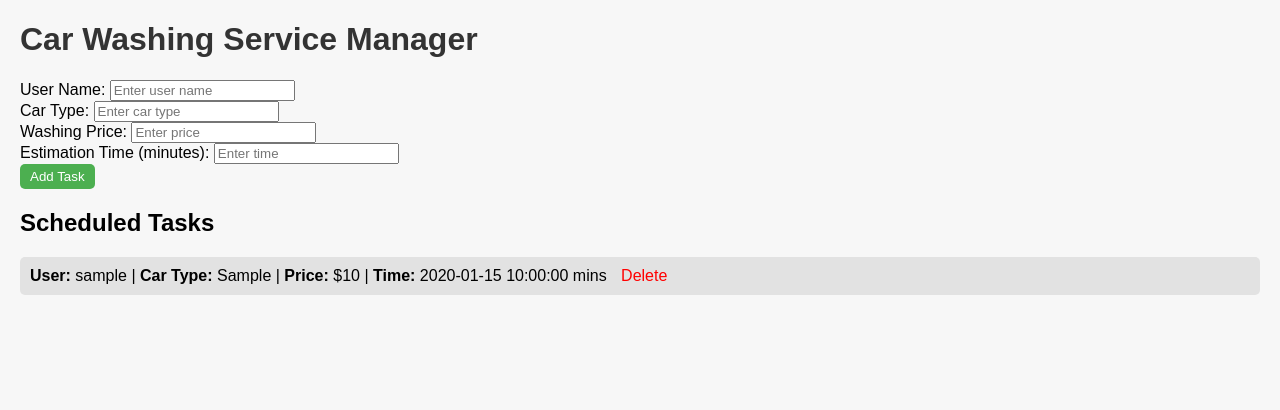
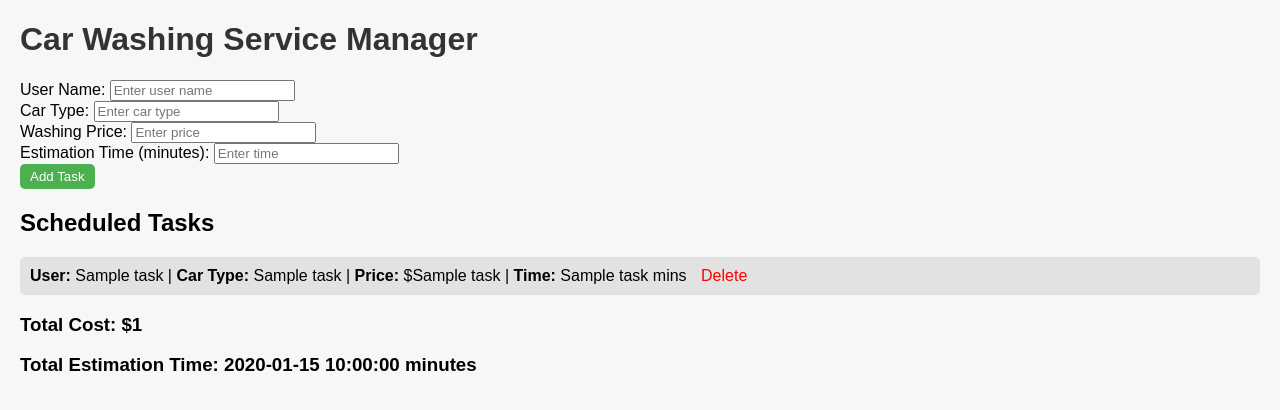
Before and after one commit to venkey3413/Hr-carwash, a Flask app: template templates/index.html in a window 1280 px wide. Shown: the top 410 px of the page. Run offline with Flask 3, Linux system fonts and the light colour scheme; the template is opened without the code that fills it: most values are stand-ins (such as "Sample title", 1, 10 or a date in 2020).

Commit message:
Update index.html

```diff
--- a/templates/index.html
+++ b/templates/index.html
@@ -28,13 +28,16 @@
     <ul>
         {% for task in tasks %}
         <li>
-            <strong>User:</strong> {{ task.user_name }} |
-            <strong>Car Type:</strong> {{ task.car_type }} |
-            <strong>Price:</strong> ${{ task.washing_price }} |
-            <strong>Time:</strong> {{ task.estimation_time }} mins
-            <a href="/delete/{{ loop.index0 }}">Delete</a>
+            <strong>User:</strong> {{ task[1] }} |
+            <strong>Car Type:</strong> {{ task[2] }} |
+            <strong>Price:</strong> ${{ task[3] }} |
+            <strong>Time:</strong> {{ task[4] }} mins
+            <a href="/delete/{{ task[0] }}">Delete</a>
         </li>
         {% endfor %}
     </ul>
+
+    <h3>Total Cost: ${{ total_cost }}</h3>
+    <h3>Total Estimation Time: {{ total_time }} minutes</h3>
 </body>
 </html>
```
